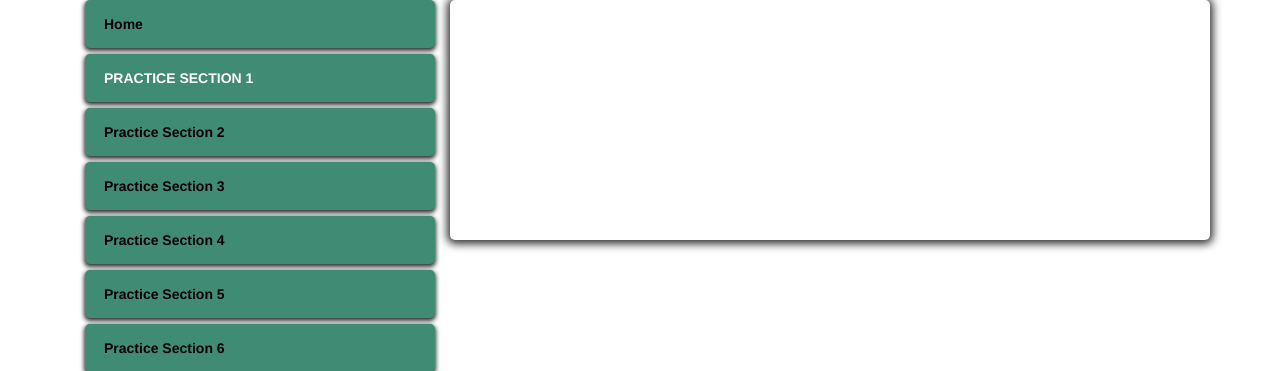
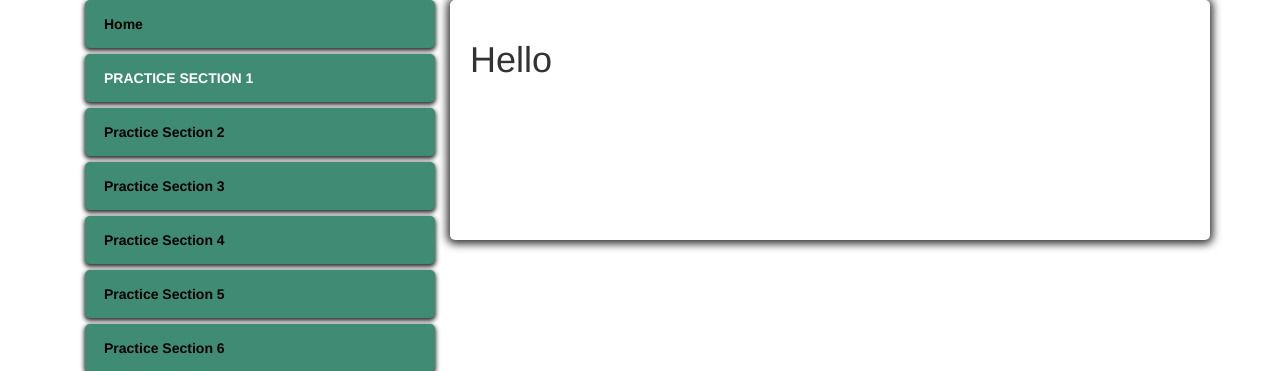
Before and after one commit to RedHornetStudio/php-for-beginners-become-a-php-master-cms-project-course-2021, a PHP site: page /1.php in a window 1280 px wide. Shown: the part 70-441 px from the top of the page. Run offline with PHP 8.4, Linux system fonts and the light colour scheme; some libraries are stand-ins or nearby versions.

Commit message:
practice section 1 complited modified:   demo/_practical-app/1.php

```diff
--- a/demo/_practical-app/1.php
+++ b/demo/_practical-app/1.php
@@ -11,22 +11,20 @@
 	</aside><!--SIDEBAR-->
 
 
-<article class="main-content col-xs-8">
+  <article class="main-content col-xs-8">
 
 
 
 		<?php
 
+      // this function says hello
+      echo '<h1>Hello</h1>';
 
-		/*
-		   Step 1:  Use the Echo Function to say hello with html h1                  tags embedded inside php.
+		  /* Step 1:  Use the Echo Function to say hello with html h1 tags embedded inside php.
 
 
-		   Step 2: Write a comment above the echo function and explain
-		   what that function is doing.
-
-
-		   */
+		  Step 2: Write a comment above the echo function and explain
+		  what that function is doing. */
 
 		?>
 
```
